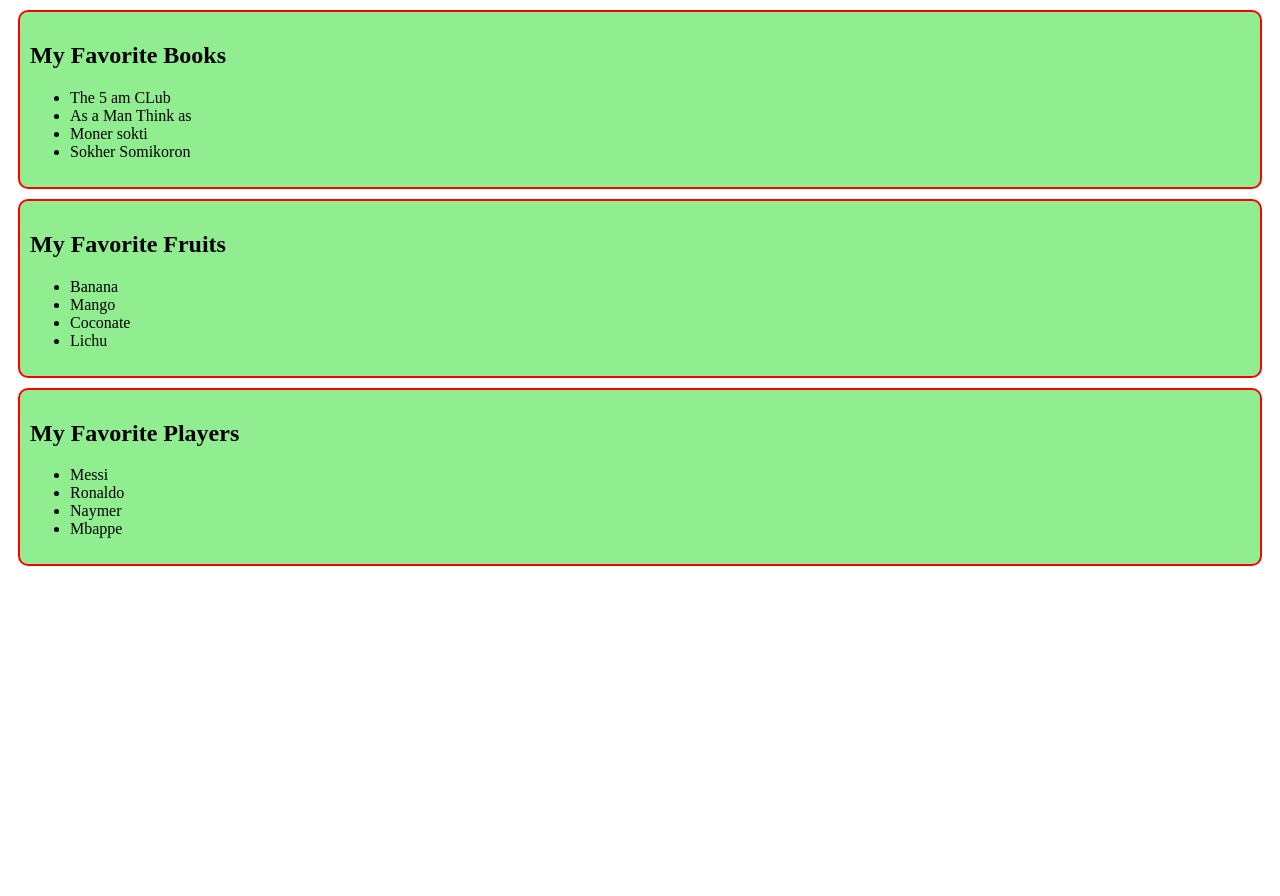
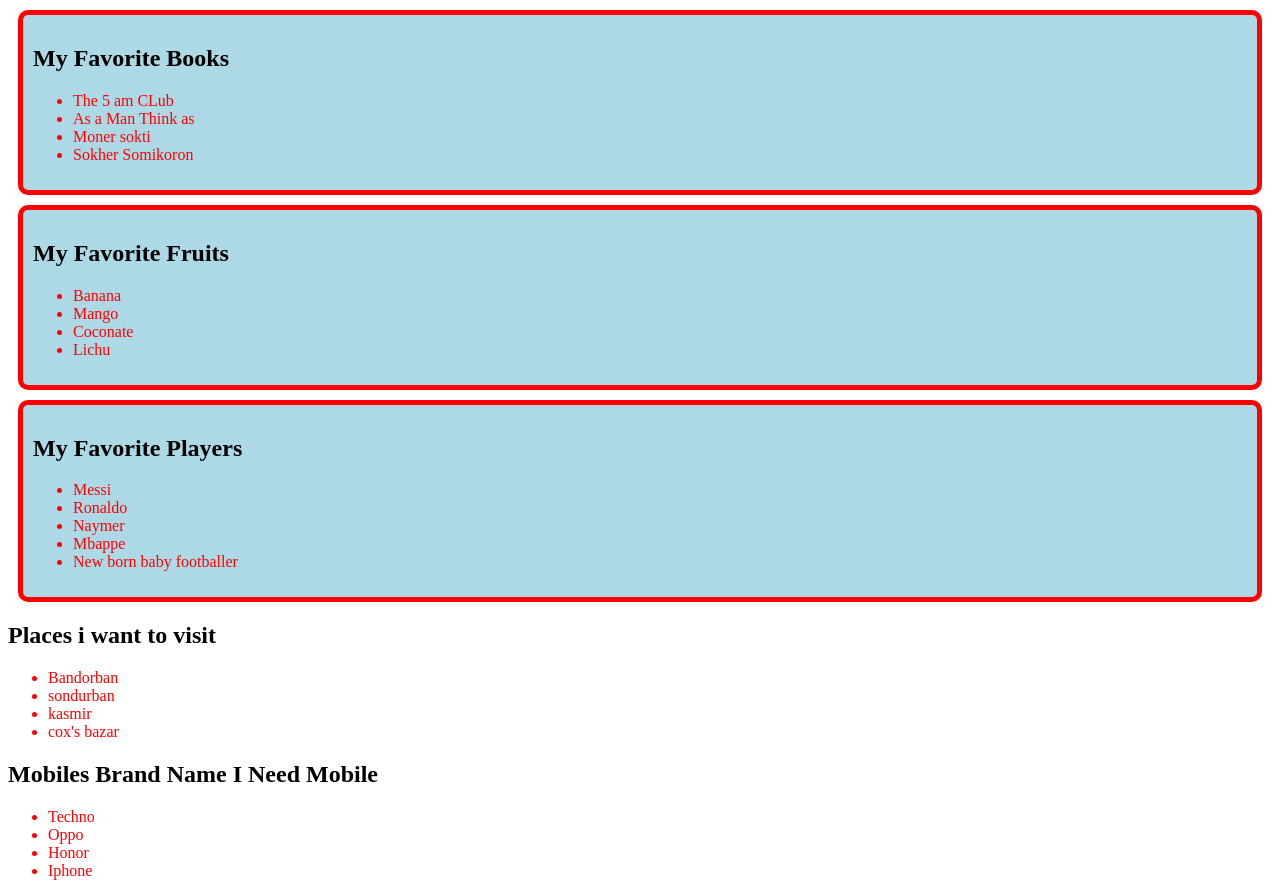
Before and after one commit to abutaiab2021/tour-of-DOM, a plain HTML site: page player.html in a window 1280 px wide. Before the commit the page ends 800 px from the top, so only its background shows below. Drawn offline with Linux system fonts and the light colour scheme.

Commit message:
explore dom in js

```diff
--- /dev/null
+++ b/js/append.js
@@ -0,0 +1,50 @@
+// 1.First select parent node ba dorlam.
+const mainContainer = document.getElementById('main-container');
+
+// 2.Create First Node
+const placesSection = document.createElement('section');
+
+
+// Create h1
+const h1 = document.createElement('h1');
+h1.innerText='Places i want to visit';
+// console.log(h1);
+placesSection.appendChild(h1);
+
+// create ul
+const ul =  document.createElement('ul');
+
+const li1 = document.createElement('li');
+li1.innerText='Bandorban';
+const li2 = document.createElement('li');
+li2.innerText='sondurban';
+const li3 = document.createElement('li');
+li3.innerText='kasmir';
+const li4 = document.createElement('li');
+li4.innerText="cox's bazar";
+
+// ul.append(li1,li2,li3,li4);
+ul.appendChild(li1);
+ul.appendChild(li2);
+ul.appendChild(li3);
+ul.appendChild(li4);
+placesSection.appendChild(ul);
+
+
+// 3. Appand placesSection to the parent node.
+mainContainer.appendChild(placesSection)
+
+
+// mobile container crater using js
+const mobilesContainer =  document.createElement('section');
+
+mobilesContainer.innerHTML = `
+<h1>Mobiles Brand Name I Need Mobile</h1>
+<ul>
+    <li>Techno</li>
+    <li>Oppo</li>
+    <li>Honor</li>
+    <li>Iphone</li>
+</ul>
+`
+mainContainer.appendChild(mobilesContainer);
--- /dev/null
+++ b/js/childParent.js
@@ -0,0 +1,12 @@
+// document.getElementById('players-container').childNodes[3].childNodes[0].parentNode.parentNode.parentNode.parentNode.parentNode.parentNode.parentNode
+
+// 1. create new li element
+const newChild = document.createElement('li');
+newChild.innerText='New born baby footballer';
+
+// 2. find a parent where you add the li item
+const playersList = document.getElementById('players-list');
+// console.log(playersList);
+
+// 3. append the child in parent container
+playersList.appendChild(newChild);
--- a/js/cssInJS.js
+++ b/js/cssInJS.js
@@ -5,11 +5,17 @@ const sections = document.querySelectorAll('section');
 // console.log(sections);
 for(const section of sections){
     // console.log(section);
-    // section.style.backgroundColor='lightblue';
-    // section.style.padding = '10px';
-    // section.style.margin ='10px';
-    // section.style.borderRadius= '10px';
-    // section.style.border='5px solid red';
+    section.style.backgroundColor='lightblue';
+    section.style.padding = '10px';
+    section.style.margin ='10px';
+    section.style.borderRadius= '10px';
+    section.style.border='5px solid red';
 
-    section.style.cssText = 'padding:10px;margin:10px;border:2px solid red;border-radius:10px;background-color:lightgreen';
+    // section.style.cssText = 'padding:10px;margin:10px;border:2px solid red;border-radius:10px;background-color:lightgreen';
 }
+
+
+// daynamic class
+for(const section of sections){
+    // section.classList.add('section-card');
+}
--- /dev/null
+++ b/js/third.js
@@ -0,0 +1 @@
+console.log('third js');
--- a/player.html
+++ b/player.html
@@ -4,10 +4,12 @@
     <meta charset="UTF-8">
     <meta name="viewport" content="width=device-width, initial-scale=1.0">
     <title>Players</title>
+    <!-- css link -->
+    <link rel="stylesheet" href="styles/style.css">
 </head>
 <body>
-    <main>
-        <section id="books-container" class="books">
+    <main id="main-container">
+        <section id="books-container" class="section-card">
             <h2>My Favorite Books</h2>
             <ul>
                 <li>The 5 am CLub</li>
@@ -16,7 +18,7 @@
                 <li>Sokher Somikoron</li>
             </ul>
         </section>
-        <section id="foods">
+        <section id="foods" class="section-card">
             <h2>My Favorite Fruits</h2>
             <ul>
                 <li>Banana</li>
@@ -25,9 +27,9 @@
                 <li>Lichu</li>
             </ul>
         </section>
-        <section id="players-container">
+        <section id="players-container" class="section-card">
             <h2>My Favorite Players</h2>
-            <ul>
+            <ul id="players-list">
                 <li>Messi</li>
                 <li>Ronaldo</li>
                 <li>Naymer</li>
@@ -37,5 +39,7 @@
         </section>
     </main>
     <script src="js/cssInJS.js"></script>
+    <script src="js/childParent.js"></script>
+    <script src="js/append.js"></script>
 </body>
 </html>
--- a/styles/style.css
+++ b/styles/style.css
@@ -1,3 +1,12 @@
 li {
-    color: blueviolet;
+    color: red;
 }
+
+
+.section-card{
+    background-color: lightgreen;
+    padding: 10px;
+    margin-bottom: 5px;
+    border: 2px solid red;
+    border-radius: 15px;
+}
```
Also changed, not shown: js/first.js (added, +8 -0 lines), js/second.js (added, +9 -0 lines), styles/second.css (added, +7 -0 lines), summary.html (added, +46 -0 lines).
